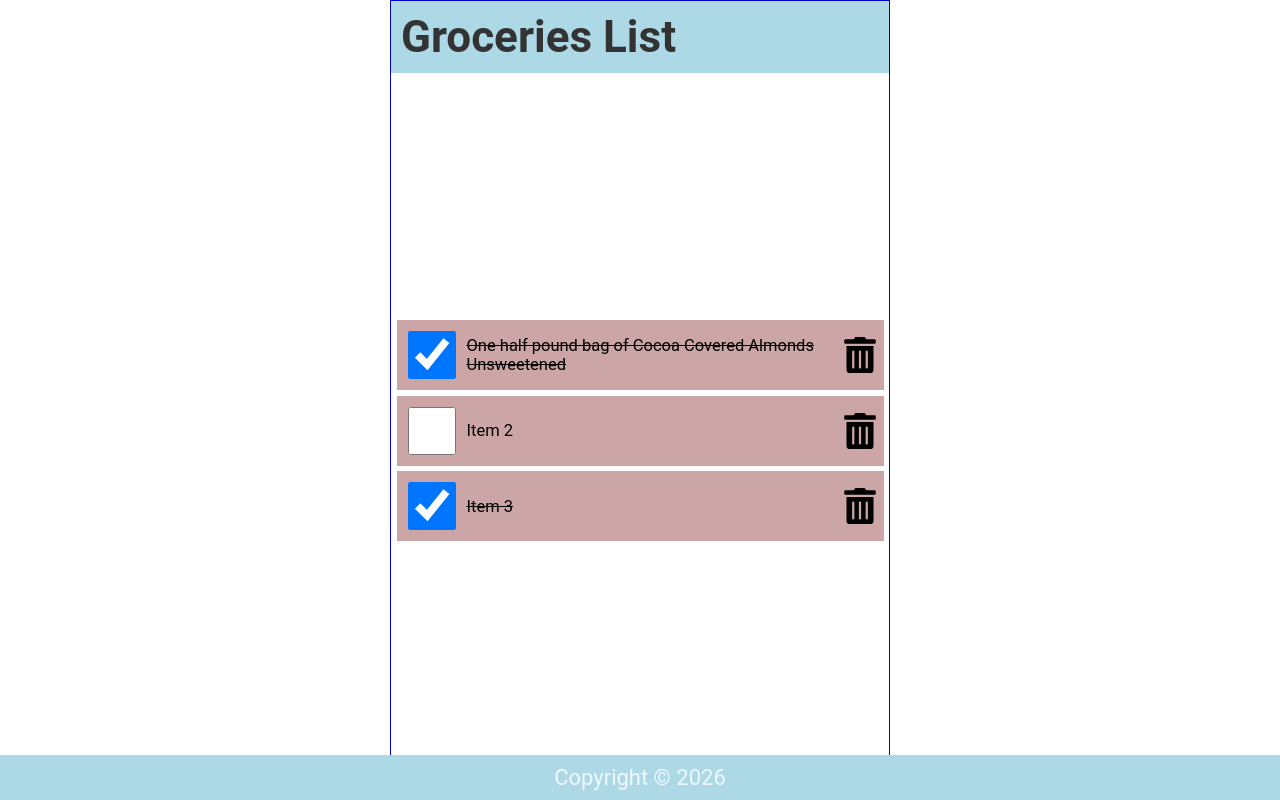
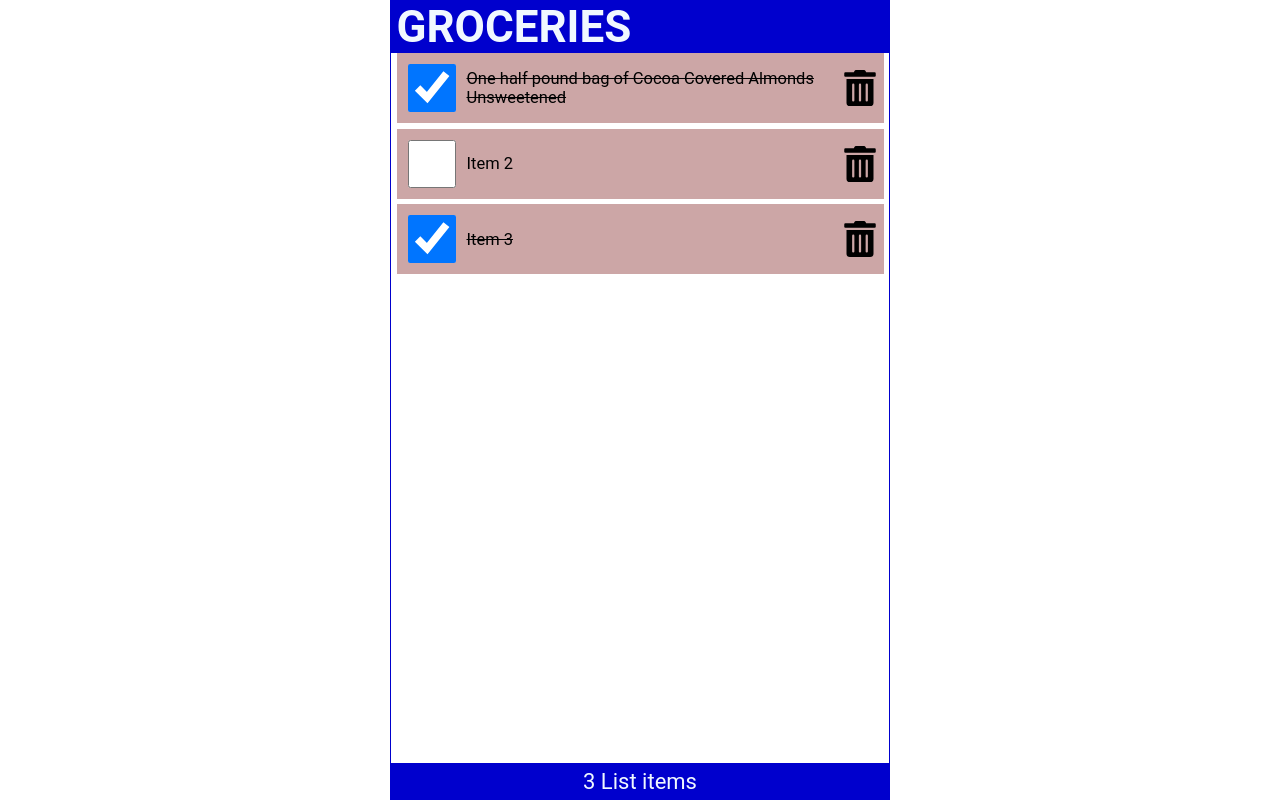
Before and after one commit to Samit16/tut01, a React (Create React App) app: page / in a window 1280 px wide. Built offline with nearby package versions, Linux system fonts and the light colour scheme; the HTML template or start-up script is replaced by a standard one.

Commit message:
Props and drilling

```diff
--- a/src/App.js
+++ b/src/App.js
@@ -1,13 +1,44 @@
 import Header from './Header';
 import  Content from './Content';
 import Footer from './Footer';
+import { useState } from 'react';
 function App() {
-
+  const [items, setItems] = useState([
+        {
+            id: 1,
+            checked:true,
+            item: "One half pound bag of Cocoa Covered Almonds Unsweetened"
+        },
+        {
+            id: 2,
+            checked:false,
+            item: "Item 2"
+        },
+        {
+            id: 3,
+            checked:true,
+            item: "Item 3"
+        }
+    ]);
+  const handleCheck = (id) => {
+        const listItems=items.map((item)=>item.id===id ? {...item, checked:!item.checked} : item);
+        setItems(listItems);
+        localStorage.setItem("shoppinglist", JSON.stringify(listItems));
+    }
+    const handleDelete = (id) => {
+        const listItems=items.filter((item)=>item.id!==id);
+        setItems(listItems);
+        localStorage.setItem("shoppinglist", JSON.stringify(listItems));
+    }
   return (
     <div className="App">
-      <Header />
-      <Content />
-      <Footer />
+      <Header title="GROCERIES" />
+      <Content
+        items={items}
+        handleCheck={handleCheck}
+        handleDelete={handleDelete}
+        />
+      <Footer length={items.length} />
     </div>
   );
 }
--- a/src/Content.js
+++ b/src/Content.js
@@ -1,62 +1,14 @@
-import { useState } from "react";
-import {FaTrashAlt} from "react-icons/fa";
 
-const Content = () => {
-    const [items, setItems] = useState([
-        {
-            id: 1,
-            checked:true,
-            item: "One half pound bag of Cocoa Covered Almonds Unsweetened"
-        },
-        {
-            id: 2,
-            checked:false,
-            item: "Item 2"
-        },
-        {
-            id: 3,
-            checked:true,
-            item: "Item 3"
-        }
-    ]);
-
-    const handleCheck = (id) => {
-        const listItems=items.map((item)=>item.id===id ? {...item, checked:!item.checked} : item);
-        setItems(listItems);
-        localStorage.setItem("shoppinglist", JSON.stringify(listItems));
-    }
-    const handleDelete = (id) => {
-        const listItems=items.filter((item)=>item.id!==id);
-        setItems(listItems);
-        localStorage.setItem("shoppinglist", JSON.stringify(listItems));
-    }
+import ItemList from "./ItemList";
+const Content = ({ items,handleCheck,handleDelete}) => {
     return (
         <main>
             {items.length?(
-
-                <ul>
-                    {
-                        items.map((item) => (
-                            <li className="item" key={item.id}>
-                                <input
-                                    type="checkbox"
-                                    onChange={() => handleCheck(item.id)}
-                                    checked={ item.checked }
-                                />
-                                <label
-                                    style={(item.checked) ? {textDecoration:
-                                        'line-through'}:null}
-                                    onDoubleClick={() => handleCheck(item.id)}>
-                                    { item.item }
-                                </label>
-                                <FaTrashAlt
-                                    onClick={() => handleDelete(item.id)}
-                                    role="button"
-                                    tabIndex="0"
-                                />
-                            </li>
-                        ))}
-                </ul>
+                <ItemList
+                    items={items}
+                    handleCheck={handleCheck}
+                    handleDelete={handleDelete}
+                />
             ):(
                 <p style={{marginTop:'2rem'}}>Your list is empty.</p>
             )
--- a/src/Footer.js
+++ b/src/Footer.js
@@ -1,15 +1,8 @@
-const Footer = () => {
+const Footer = ({length}) => {
     const today=new Date();
     return (
-        <footer style={{
-            backgroundColor: 'lightblue',
-            color: '# 333',
-            padding: '10px',
-            position: 'fixed',
-            bottom: 0,
-            width: '100%',
-        }}>
-            <p>Copyright &copy; {today.getFullYear()}</p>
+        <footer>
+            <p>{length} List {length===1 ? "item":"items"}</p>
         </footer>
     )
 }
--- a/src/Header.js
+++ b/src/Header.js
@@ -1,14 +1,13 @@
-const Header = () => {
-    const headerStyle = {
-        backgroundColor: 'lightblue',
-        color: '#333',
-        padding: '10px',
-    };
+const Header = ({title}) => {
     return (
-        <header style={headerStyle}>
-            <h1>Groceries List</h1>
+        <header>
+            <h1>{title}</h1>
         </header>
     )
 }
 
+Header.defaultProps = {
+    title: "Default Title"
+}
+
 export default Header
--- /dev/null
+++ b/src/ItemList.js
@@ -0,0 +1,31 @@
+import { FaTrashAlt } from "react-icons/fa";
+
+const ItemList=({ items,handleCheck,handleDelete }) => {
+    return (
+        <ul>
+                    {
+                        items.map((item) => (
+                            <li className="item" key={item.id}>
+                                <input
+                                    type="checkbox"
+                                    onChange={() => handleCheck(item.id)}
+                                    checked={ item.checked }
+                                />
+                                <label
+                                    style={(item.checked) ? {textDecoration:
+                                        'line-through'}:null}
+                                    onDoubleClick={() => handleCheck(item.id)}>
+                                    { item.item }
+                                </label>
+                                <FaTrashAlt
+                                    onClick={() => handleDelete(item.id)}
+                                    role="button"
+                                    tabIndex="0"
+                                />
+                            </li>
+                        ))}
+                </ul>
+    )
+}
+
+export default ItemList;
--- a/src/index.css
+++ b/src/index.css
@@ -44,7 +44,7 @@
   display: flex;
   flex-direction: column;
   flex-grow: 1;
-  justify-content: center;
+  justify-content: flex-start;
   align-items: center;
   overflow-y: auto;
 }
```
Also changed, not shown: src/LineItem.js (added).
